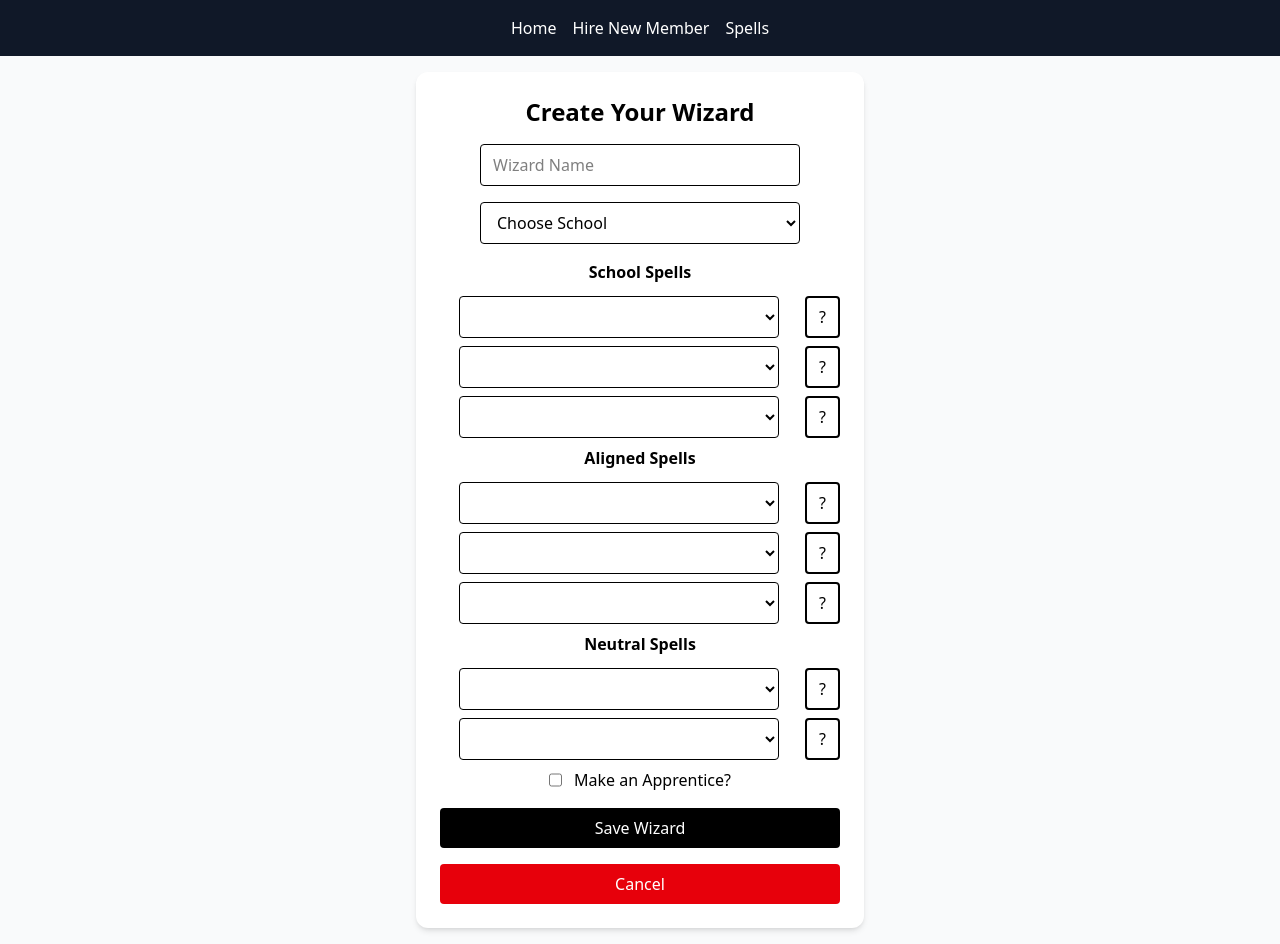
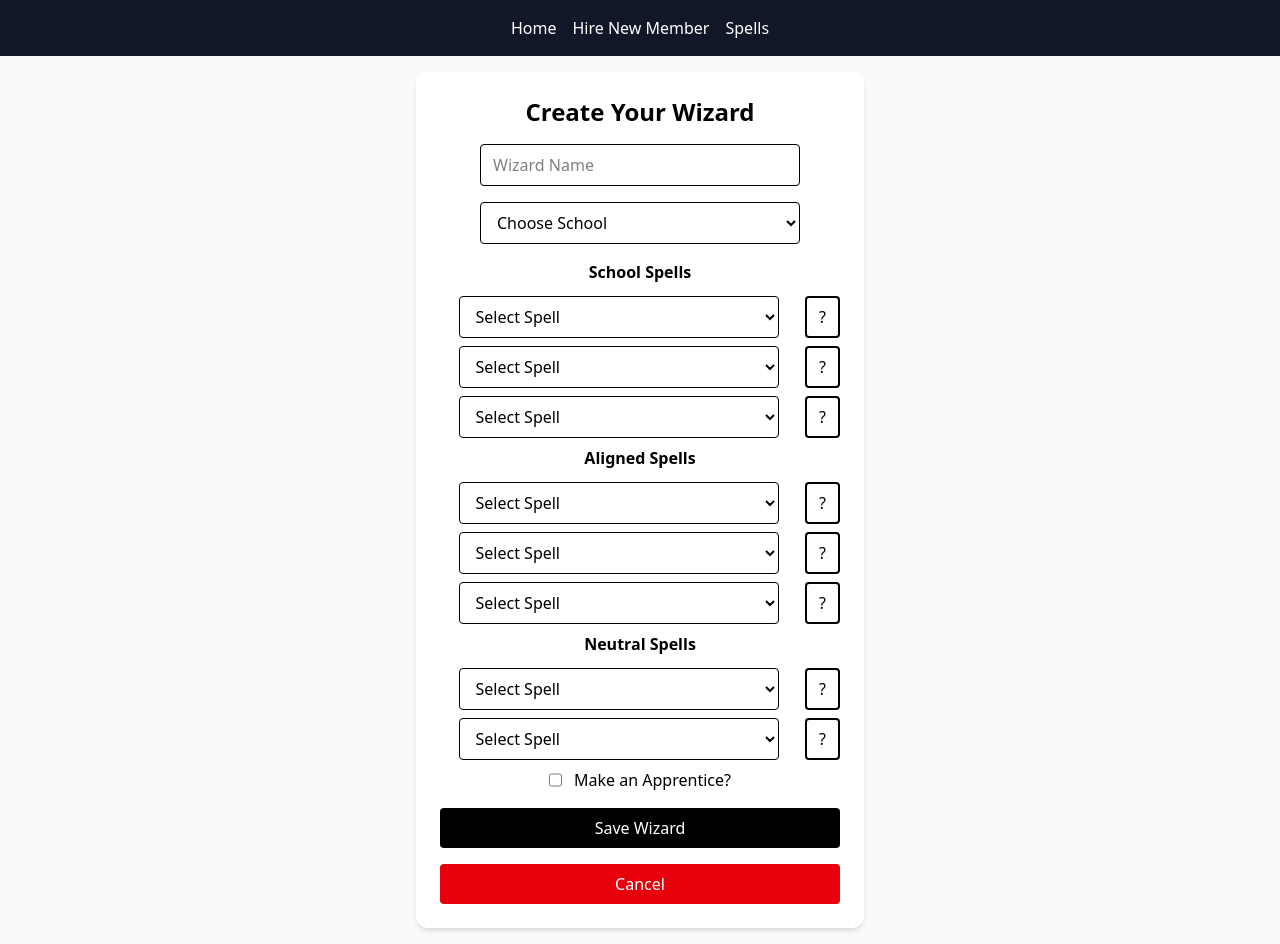
Before and after one commit to seanie1995/frostgrave-warband-manager, a Next.js app: page /WizardCreator in a window 1280 px wide. Built offline with nearby package versions, Linux system fonts and the light colour scheme.

Commit message:
Beginning implementation of localstorage. Centered modify modal for desktop

```diff
--- a/src/app/WizardCreator/page.tsx
+++ b/src/app/WizardCreator/page.tsx
@@ -75,7 +75,6 @@ const Page = () => {
     const handleSubmit = (e: FormEvent<HTMLFormElement>) => {
         e.preventDefault();
 
-
         const updatedWizard: Wizard = {
             ...wizard,
             school: chosenSchool,
@@ -92,13 +91,14 @@ const Page = () => {
             };
         }
 
+
+
         console.log(updatedWizard)
 
         const warband: Member[] = hasApprentice && updatedApprentice ? [updatedWizard, updatedApprentice] : [updatedWizard]
 
+        localStorage.setItem('warband', JSON.stringify(warband));
         addToWarband(warband);
-
-        alert("Wizard Created")
 
         router.push("/")
 
@@ -118,6 +118,8 @@ const Page = () => {
     }
 
     const handleSpellSelect = (e: ChangeEvent<HTMLSelectElement>, index: number) => {
+
+        try {
             const selectedSpell = JSON.parse(e.target.value) as Spell;
 
             setSelectedSpells((prev) => {
@@ -125,6 +127,10 @@ const Page = () => {
                 updated[index] = selectedSpell;
                 return updated;
             });
+        } catch {
+            console.log("Have not chosen spell")
+        }
+
     }
 
     useEffect(() => {
@@ -215,6 +221,7 @@ const Page = () => {
                             required
                             onChange={(e) => handleSpellSelect(e, 0)}
                         >
+                            <option value="">Select Spell</option>
                             {schoolSpells.map((spell) => (
                                 <option key={spell.name} value={JSON.stringify(spell)}>
                                     {spell.name}
@@ -231,6 +238,7 @@ const Page = () => {
                             required
                             onChange={(e) => handleSpellSelect(e, 1)}
                         >
+                            <option value="">Select Spell</option>
                             {schoolSpells.map((spell) => (
                                 <option key={spell.name} value={JSON.stringify(spell)}>
                                     {spell.name}
@@ -246,6 +254,7 @@ const Page = () => {
                             required
                             onChange={(e) => handleSpellSelect(e, 2)}
                         >
+                            <option value="">Select Spell</option>
                             {schoolSpells.map((spell) => (
                                 <option key={spell.name} value={JSON.stringify(spell)}>
                                     {spell.name}
@@ -264,6 +273,7 @@ const Page = () => {
                             required
                             onChange={(e) => handleSpellSelect(e, 3)}
                         >
+                            <option value="">Select Spell</option>
                             {alignedSpells1.map((spell) => (
                                 <option key={spell.name} value={JSON.stringify(spell)}>
                                     {spell.name}
@@ -282,6 +292,7 @@ const Page = () => {
                             required
                             onChange={(e) => handleSpellSelect(e, 4)}
                         >
+                            <option value="">Select Spell</option>
                             {alignedSpells2.map((spell) => (
                                 <option key={spell.name} value={JSON.stringify(spell)}>
                                     {spell.name}
@@ -298,6 +309,7 @@ const Page = () => {
                             required
                             onChange={(e) => handleSpellSelect(e, 5)}
                         >
+                            <option value="">Select Spell</option>
                             {alignedSpells3.map((spell) => (
                                 <option key={spell.name} value={JSON.stringify(spell)}>
                                     {spell.name}
@@ -316,6 +328,7 @@ const Page = () => {
                             required
                             onChange={(e) => handleSpellSelect(e, 6)}
                         >
+                            <option value="">Select Spell</option>
                             {neutralSpells.map((spell) => (
                                 <option key={spell.name} value={JSON.stringify(spell)}>
                                     {spell.name}
@@ -332,6 +345,7 @@ const Page = () => {
                             required
                             onChange={(e) => handleSpellSelect(e, 7)}
                         >
+                            <option value="">Select Spell</option>
                             {neutralSpells.map((spell) => (
                                 <option key={spell.name} value={JSON.stringify(spell)}>
                                     {spell.name}
--- a/src/app/components/modifyModal.tsx
+++ b/src/app/components/modifyModal.tsx
@@ -3,8 +3,13 @@ import "./styles/modifyModal.css"
 import { Member, MemberProp, Wizard, Apprentice } from "../models/models"
 
 const modifyModal: React.FC<MemberProp> = ({ member, onClick }) => {
+
+    const handleDelete = (member: Member) => {
+
+    }
+
     return (
-        <main className="fixed inset-0 m-auto z-50 mt-20">
+        <main className="fixed flex inset-0 m-auto z-50 mt-20 justify-center items-center">
             <form
                 className="bg-gray-200  p-6 rounded-xl shadow-md w-full max-w-md space-y-4"
             >
--- a/src/app/context/Context.tsx
+++ b/src/app/context/Context.tsx
@@ -1,6 +1,6 @@
 // MyContext.tsx
 "use client"
-import React, { createContext, useState, ReactNode } from 'react';
+import React, { createContext, useState, ReactNode, useEffect } from 'react';
 import { Member } from '../models/models';
 // Define the type for the context state
 type MyContextType = {
@@ -23,6 +23,19 @@ export const MyProvider = ({ children }: MyProviderProps) => {
 
     const [fullWarband, setFullWarband] = useState<Member[]>([]);
 
+    useEffect(() => {
+        const currentWarband = localStorage.getItem('warband')
+
+        if (!currentWarband) return;
+
+        try {
+            const parsed = JSON.parse(currentWarband) as Member[];
+            setFullWarband(parsed)
+        } catch (e) {
+            console.error("Failed to parse warband")
+        }
+    }, [])
+
 
     return (
         <MyContext.Provider value={{ state, setState, fullWarband, setFullWarband }
```
Lines whose indentation alone changed are shown as unchanged.
